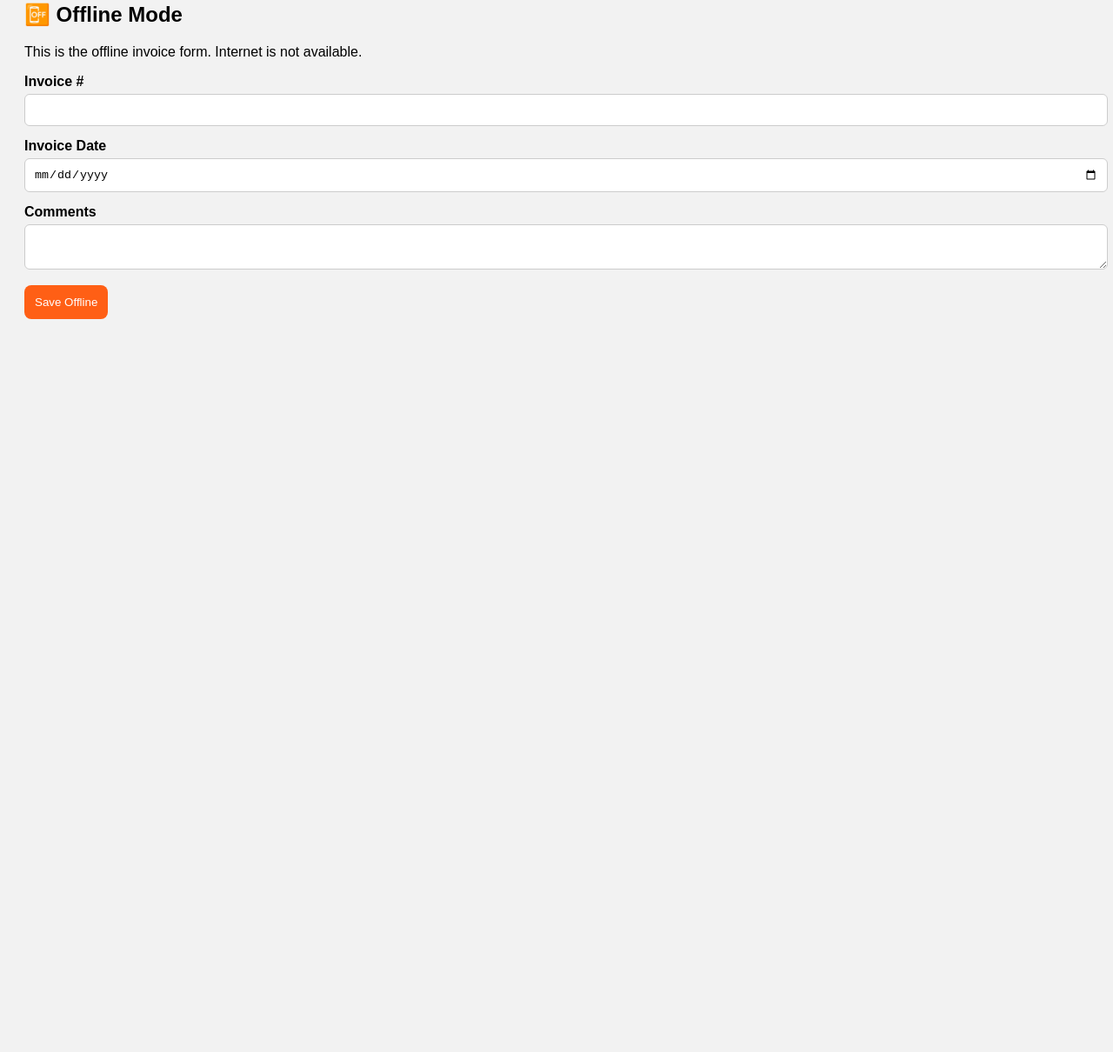
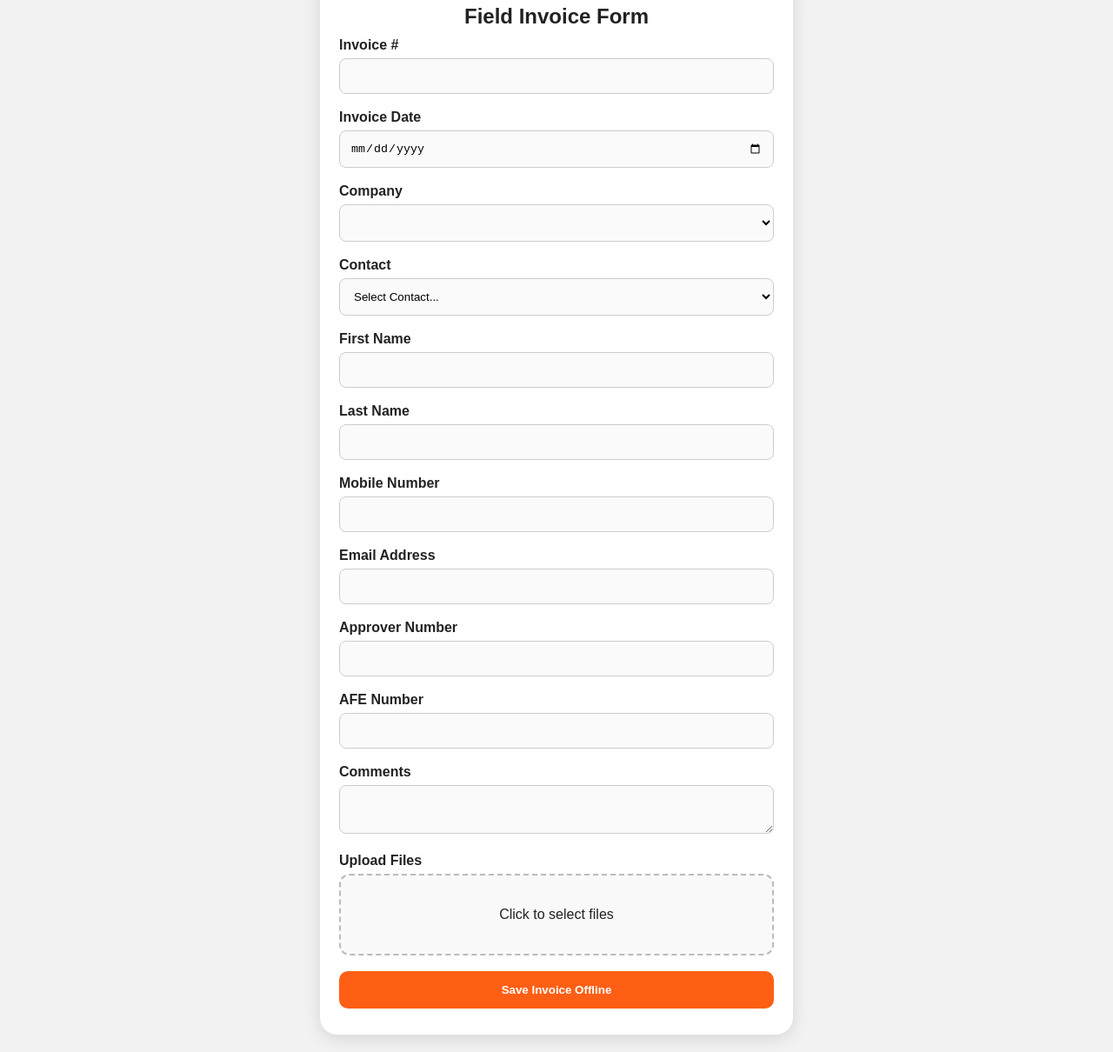
Before and after one commit to deepakaxle/field-invoice-pwa, a plain HTML site: page offlineForm.html in a window 1280 px wide. Shown: the part 45-1255 px from the top of the page at 87% size. Before the commit the page ends 800 px from the top, so only its background shows below. Drawn offline with Linux system fonts and the light colour scheme.

Commit message:
Update offlineForm.html

```diff
--- a/offlineForm.html
+++ b/offlineForm.html
@@ -2,51 +2,164 @@
 <html lang="en">
 <head>
   <meta charset="UTF-8" />
-  <meta name="viewport" content="width=device-width, initial-scale=1.0" />
-  <title>Offline Field Invoice</title>
+  <meta name="viewport" content="width=device-width, initial-scale=1" />
+  <title>Field Invoice Upload (Offline)</title>
   <style>
-    body { font-family: Arial; padding: 20px; background: #f2f2f2; }
-    .form-group { margin-bottom: 14px; }
-    .form-group label { display: block; font-weight: bold; margin-bottom: 5px; }
-    .form-group input, .form-group textarea, .form-group select {
-      width: 100%; padding: 10px; border-radius: 6px; border: 1px solid #ccc;
+    /* Your existing Visualforce CSS mirrored here */
+    body, html {
+      margin: 0;
+      padding: 0;
+      background: #f2f2f2;
+      font-family: 'SF Pro', sans-serif;
+      font-size: 16px;
+      color: #222;
+      height: 100%;
     }
-    button {
-      padding: 12px; background: #FF5F15; color: white; border: none; border-radius: 8px;
+    .main-wrap {
+      display: flex;
+      justify-content: center;
+      padding: 20px;
+    }
+    .form-card {
+      background: #fff;
+      border-radius: 20px;
+      padding: 30px 22px;
+      width: 100%;
+      max-width: 500px;
+      box-shadow: 0 4px 20px rgba(0, 0, 0, 0.12);
+    }
+    .form-title {
+      font-size: 1.5rem;
+      font-weight: 700;
+      text-align: center;
+      margin-bottom: 10px;
+    }
+    .form-group {
+      margin-bottom: 18px;
+    }
+    .form-label {
+      display: block;
+      margin-bottom: 6px;
+      font-weight: 600;
+    }
+    .form-input, .form-select, .form-textarea {
+      width: 100%;
+      padding: 12px;
+      border-radius: 8px;
+      border: 1.5px solid #ccc;
+      background: #fafafa;
+      box-sizing: border-box;
+    }
+    .save-btn {
+      width: 100%;
+      background: #FF5F15;
+      color: white;
+      padding: 14px;
+      border-radius: 10px;
+      font-weight: bold;
+      border: none;
+      cursor: pointer;
+    }
+    .upload-container {
+      border: 2px dashed #bbb;
+      padding: 20px;
+      border-radius: 12px;
+      text-align: center;
+      cursor: pointer;
+      background: #f9f9f9;
+    }
+    .file-pill {
+      display: inline-block;
+      margin: 6px 4px;
+      padding: 6px 14px;
+      background: rgba(40, 167, 69, 0.08);
+      border: 1.5px dashed #28a745;
+      border-radius: 999px;
+      color: #28a745;
+      font-size: 0.85rem;
+      white-space: nowrap;
     }
   </style>
 </head>
 <body>
-  <h2>📴 Offline Mode</h2>
-  <p>This is the offline invoice form. Internet is not available.</p>
+  <div class="main-wrap">
+    <div class="form-card">
+      <div class="form-title">Field Invoice Form</div>
 
       <form id="offlineInvoiceForm">
         <div class="form-group">
-      <label>Invoice #</label>
-      <input id="invoiceNumber" required />
+          <label class="form-label">Invoice #</label>
+          <input type="text" id="invoiceNumber" class="form-input" required />
+        </div>
+
+        <div class="form-group">
+          <label class="form-label">Invoice Date</label>
+          <input type="date" id="invoiceDate" class="form-input" required />
+        </div>
+
+        <div class="form-group">
+          <label class="form-label">Company</label>
+          <select id="companySelect" class="form-select" required></select>
+        </div>
+
+        <div class="form-group">
+          <label class="form-label">Contact</label>
+          <select id="contactSelect" class="form-select" required>
+            <option value="">Select Contact...</option>
+            <option value="new">+ New Contact</option>
+          </select>
+        </div>
+
+        <div id="newContactFields" class="hidden">
+          <div class="form-group">
+            <label class="form-label">First Name</label>
+            <input type="text" id="newContactFirstName" class="form-input" />
           </div>
           <div class="form-group">
-      <label>Invoice Date</label>
-      <input type="date" id="invoiceDate" required />
+            <label class="form-label">Last Name</label>
+            <input type="text" id="newContactLastName" class="form-input" />
           </div>
           <div class="form-group">
-      <label>Comments</label>
-      <textarea id="comments"></textarea>
+            <label class="form-label">Mobile Number</label>
+            <input type="tel" id="newContactMobile" class="form-input" />
           </div>
-    <button type="submit">Save Offline</button>
+          <div class="form-group">
+            <label class="form-label">Email Address</label>
+            <input type="email" id="newContactEmail" class="form-input" />
+          </div>
+        </div>
+
+        <div class="form-group">
+          <label class="form-label">Approver Number</label>
+          <input type="text" id="approverNumber" class="form-input" />
+        </div>
+
+        <div class="form-group">
+          <label class="form-label">AFE Number</label>
+          <input type="text" id="afeNumber" class="form-input" />
+        </div>
+
+        <div class="form-group">
+          <label class="form-label">Comments</label>
+          <textarea id="comments" class="form-textarea"></textarea>
+        </div>
+
+        <div class="form-group">
+          <label class="form-label">Upload Files</label>
+          <div class="file-list" id="fileList"></div>
+          <div class="upload-container" onclick="document.getElementById('fileInput').click();">
+            <input type="file" id="fileInput" style="display: none;" multiple />
+            <p>Click to select files</p>
+          </div>
+        </div>
+
+        <button type="submit" class="save-btn">Save Invoice Offline</button>
       </form>
+    </div>
+  </div>
 
   <script>
-    document.getElementById('offlineInvoiceForm').addEventListener('submit', function (e) {
-      e.preventDefault();
-      const data = {
-        invoiceNumber: document.getElementById('invoiceNumber').value,
-        invoiceDate: document.getElementById('invoiceDate').value,
-        comments: document.getElementById('comments').value,
-      };
-      localStorage.setItem('offline_invoice_data', JSON.stringify(data));
-      alert('✅ Invoice saved offline!');
-    });
+    // You’ll add JS for: contact toggle, file base64 handling, localStorage save
   </script>
 </body>
 </html>
```
Lines whose indentation alone changed are shown as unchanged.
